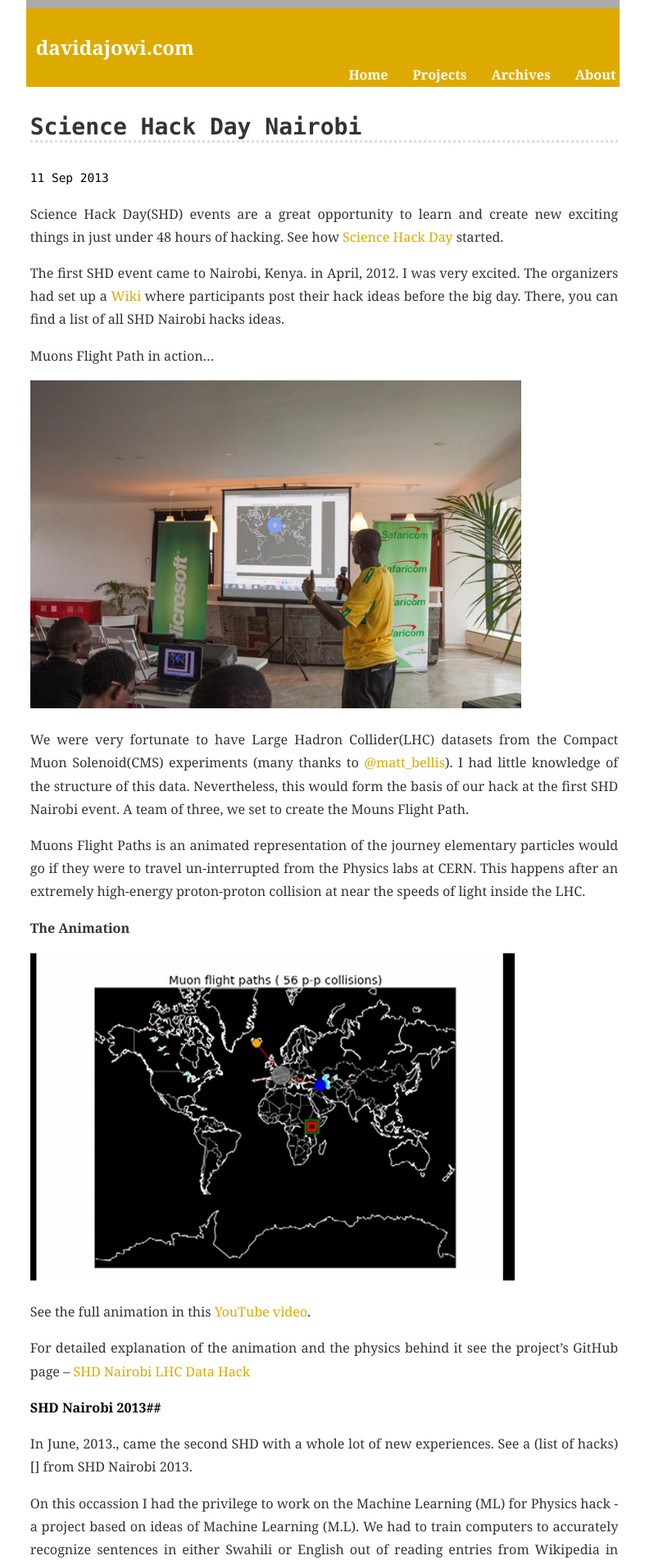
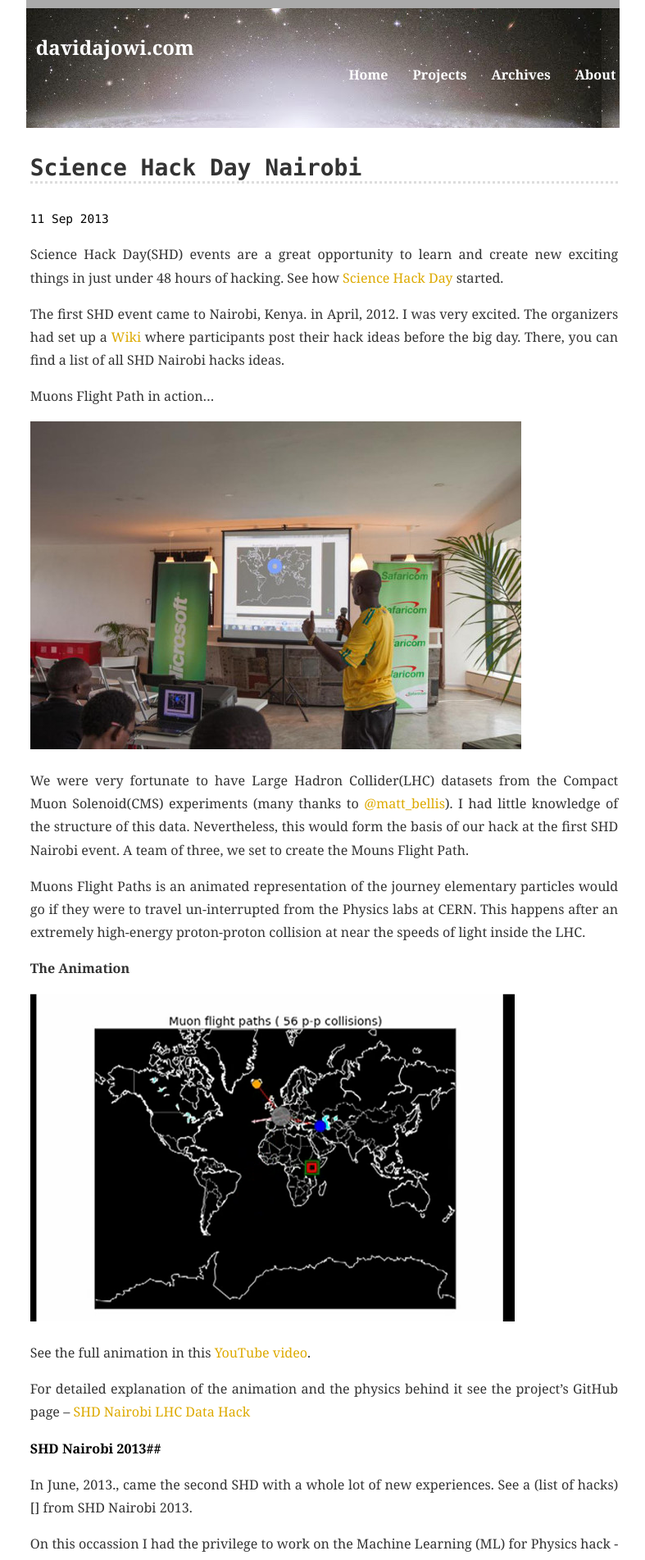
Before and after one commit to ajowi/ajowi.github.io, a Jekyll site: the page built from index.html, in a window 1280 px wide. Shown: the top 1903 px of the page at 82% size, without its empty margins (246-1033 px from the left). Built offline with Jekyll 4.4.1, drawn with Linux system fonts in a browser that asks for light colours; Markdown is read by kramdown in place of the engine named in the settings.

Commit message:
Added style for header image

```diff
--- a/css/main.css
+++ b/css/main.css
@@ -99,7 +99,7 @@ ul.posts span {
 }
 
 .site .header h1.title a:hover {
-  color: #000;
+  color: #ffffff;
 }
 
 .site .header a.extra {
@@ -142,11 +142,13 @@ ul.posts span {
   border: 0;
 }
 .header{
-	background-color:#da0;/*#9d8143;*/
+	/*background-color:#da0;/*#9d8143;*/
 	margin-bottom:35px;
 	/*position:fixed;*/
 	width:45em;
 	overflow:hidden;
+	height:146px;
+	background-image:url('../images/top.jpg');
 }
 .home{
 	position:relative;
```
